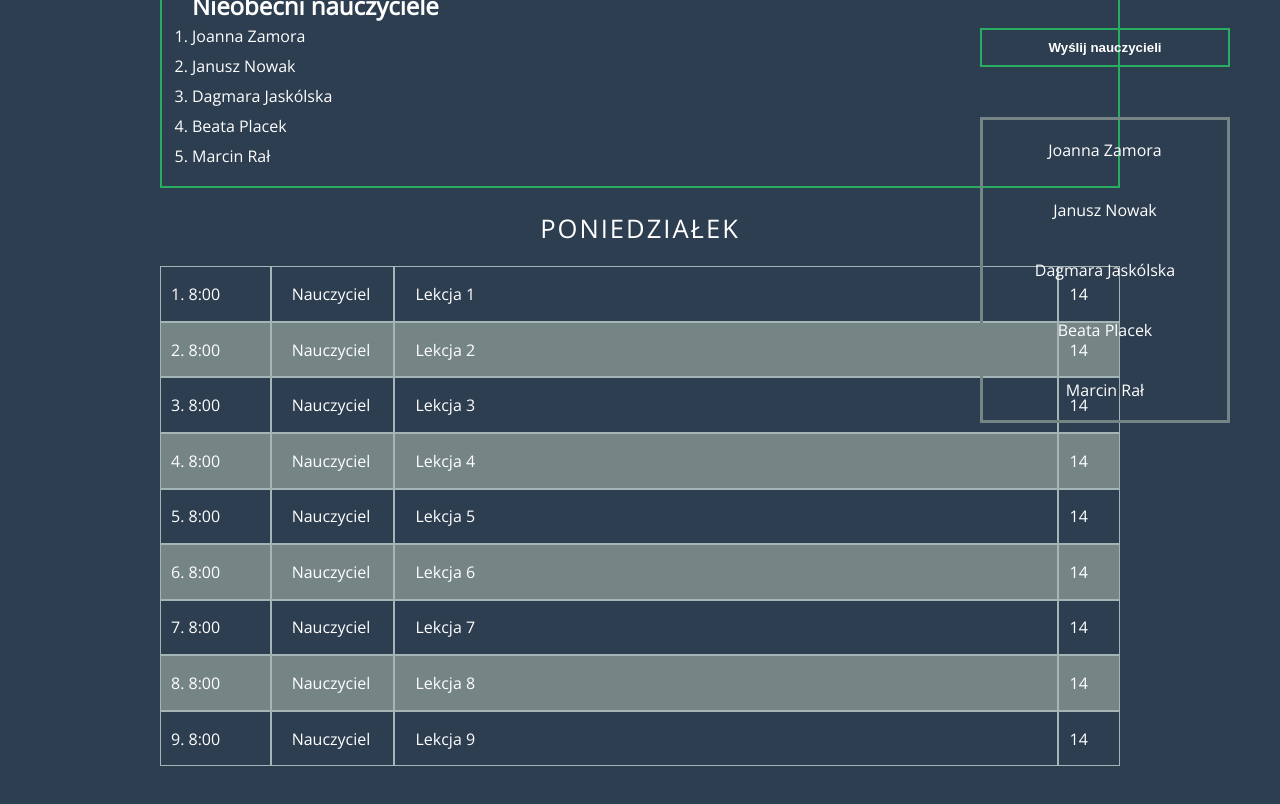
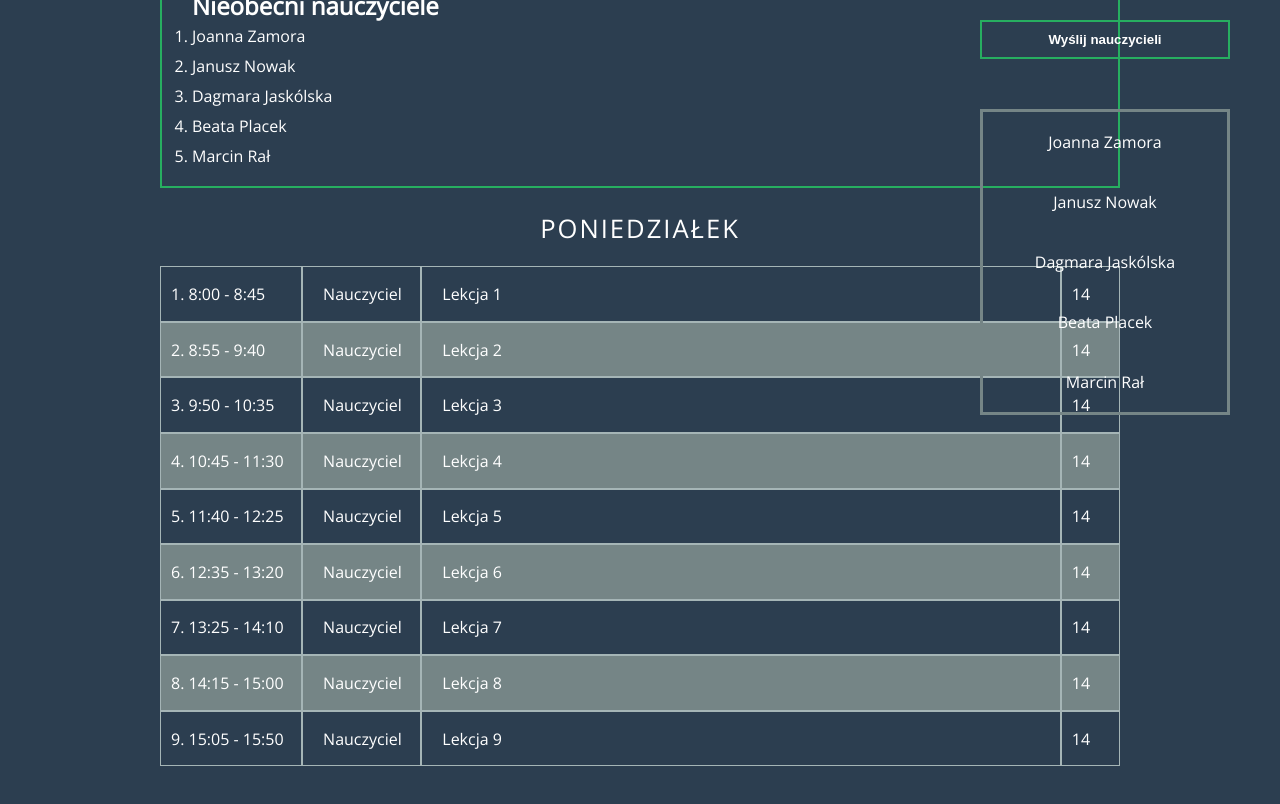
Before and after one commit to jakubnakielski/Lesson-Plan, a plain HTML site: page index.html in a window 1280 px wide. Drawn offline with nearby package versions, Linux system fonts and the light colour scheme.

Commit message:
Add hours

```diff
--- a/index.html
+++ b/index.html
@@ -64,55 +64,55 @@
 
         <tbody>
           <tr>
-            <td>1. 8:00</td>
+            <td>1. 8:00 - 8:45</td>
             <td>Nauczyciel</td>
             <td>Lekcja 1</td>
             <td>14</td>
           </tr>
           <tr>
-            <td>2. 8:00</td>
+            <td>2. 8:55 - 9:40</td>
             <td>Nauczyciel</td>
             <td>Lekcja 2</td>
             <td>14</td>
           </tr>
           <tr>
-            <td>3. 8:00</td>
+            <td>3. 9:50 - 10:35 </td>
             <td>Nauczyciel</td>
             <td>Lekcja 3</td>
             <td>14</td>
           </tr>
           <tr>
-            <td>4. 8:00</td>
+            <td>4. 10:45 - 11:30</td>
             <td>Nauczyciel</td>
             <td>Lekcja 4</td>
             <td>14</td>
           </tr>
           <tr>
-            <td>5. 8:00</td>
+            <td>5. 11:40 - 12:25</td>
             <td>Nauczyciel</td>
             <td>Lekcja 5</td>
             <td>14</td>
           </tr>
           <tr>
-            <td>6. 8:00</td>
+            <td>6. 12:35 - 13:20</td>
             <td>Nauczyciel</td>
             <td>Lekcja 6</td>
             <td>14</td>
           </tr>
           <tr>
-            <td>7. 8:00</td>
+            <td>7. 13:25 - 14:10</td>
             <td>Nauczyciel</td>
             <td>Lekcja 7</td>
             <td>14</td>
           </tr>
           <tr>
-            <td>8. 8:00</td>
+            <td>8. 14:15 - 15:00</td>
             <td>Nauczyciel</td>
             <td>Lekcja 8</td>
             <td>14</td>
           </tr>
           <tr>
-            <td>9. 8:00</td>
+            <td>9. 15:05 - 15:50</td>
             <td>Nauczyciel</td>
             <td>Lekcja 9</td>
             <td>14</td>
--- a/style.css
+++ b/style.css
@@ -29,7 +29,7 @@ body {
 }
 .teachers {
   position: absolute;
-  top: 28px;
+  top: 20px;
   right: 50px;
   min-height: 800px;
   width: 250px;
@@ -119,7 +119,7 @@ tr:nth-child(even) {
   background-color: var(--lightGray);
 }
 .poniedzialek > tbody > tr > td:nth-child(1) {
-  width: 90px;
+  width: 120px;
   padding-left: 10px;
 }
 .poniedzialek > tbody > tr > td:nth-child(2) {
```
